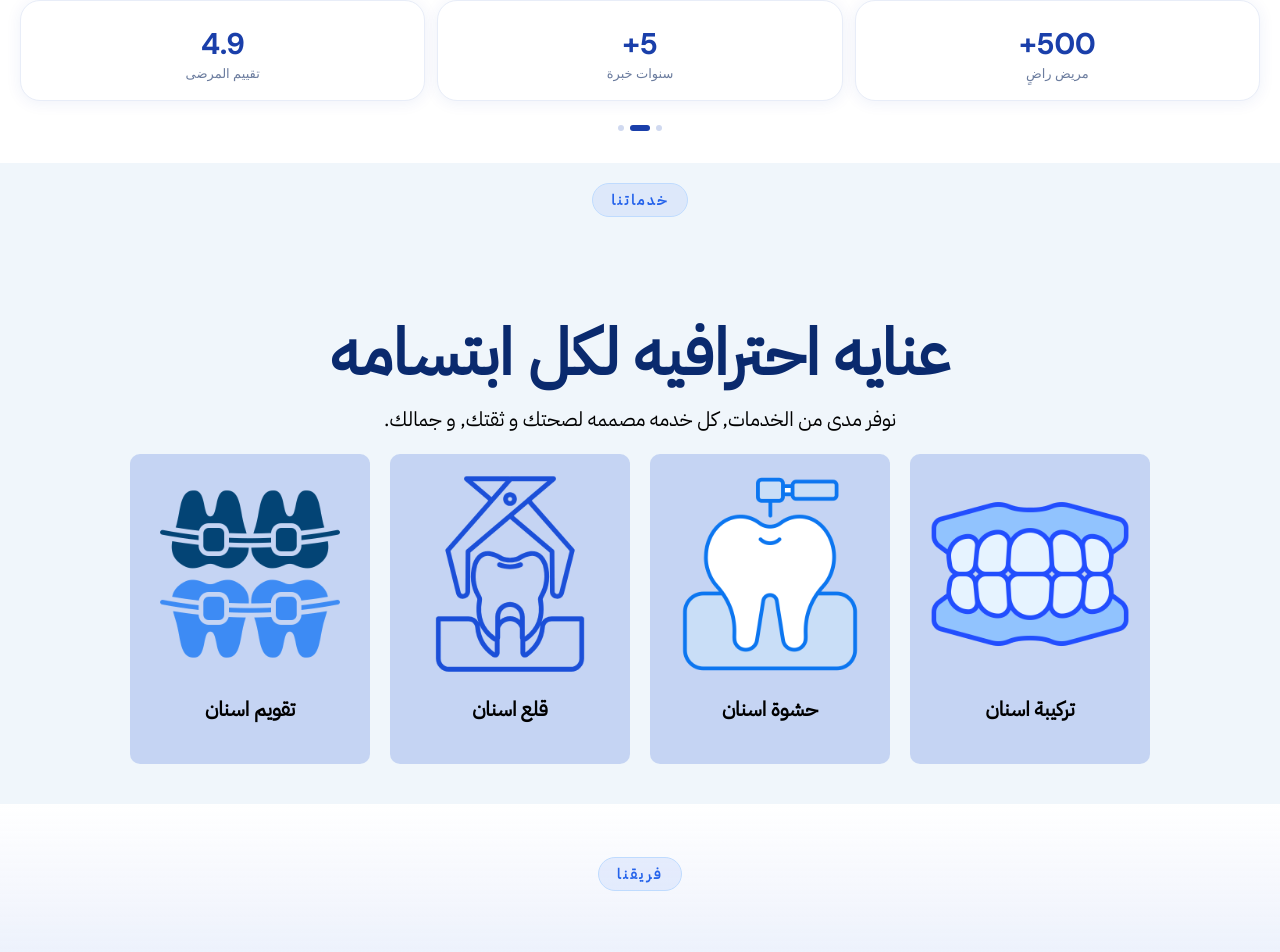
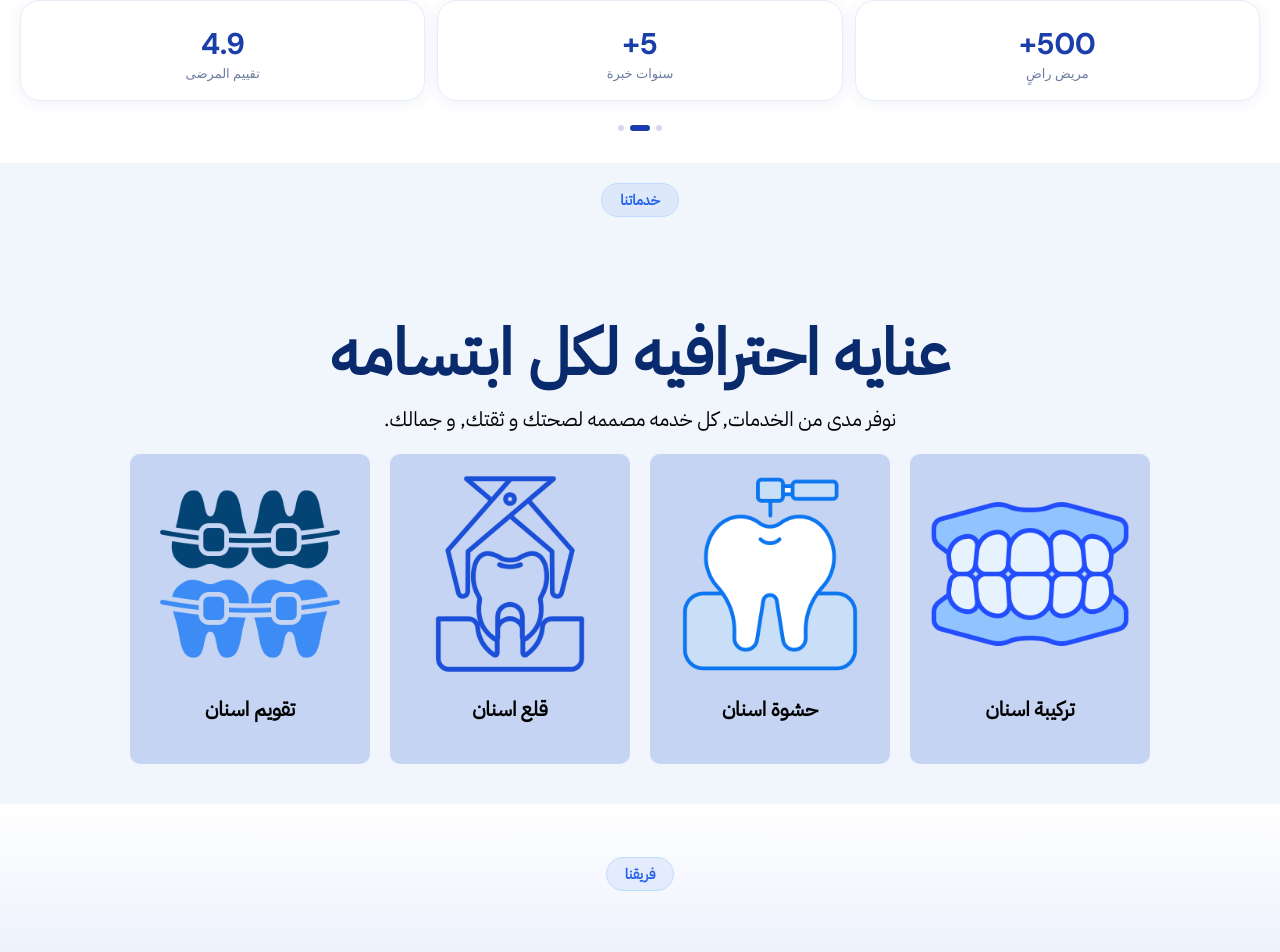
Before and after one commit to Mar-Devs/Dentistry-Website, a React (Vite) app: page / in a window 1280 px wide. Shown: the part 1425-2377 px from the top of the page. Built offline with nearby package versions, Linux system fonts and the light colour scheme.

Commit message:
removed letter spacing

```diff
--- a/src/contactForm.jsx
+++ b/src/contactForm.jsx
@@ -75,7 +75,6 @@ const css = `
     font-family: 'Tajawal', sans-serif;
     font-size: 0.72rem;
     font-weight: 700;
-    letter-spacing: 0.18em;
     color: var(--blue-bright);
     background: rgba(37,99,235,0.09);
     border: 1px solid var(--border);
--- a/src/ourTeam.css
+++ b/src/ourTeam.css
@@ -54,7 +54,6 @@ body {
   display: inline-block;
   font-size: 0.72rem;
   font-weight: 700;
-  letter-spacing: 0.18em;
   color: var(--blue-bright);
   background: rgba(37, 99, 235, 0.09);
   border: 1px solid var(--border);
--- a/src/services.css
+++ b/src/services.css
@@ -17,7 +17,6 @@
   display: inline-block;
   font-size: 0.72rem;
   font-weight: 700;
-  letter-spacing: 0.18em;
   color: var(--blue-bright);
   background: rgba(37, 99, 235, 0.09);
   border: 1px solid var(--border);
```
